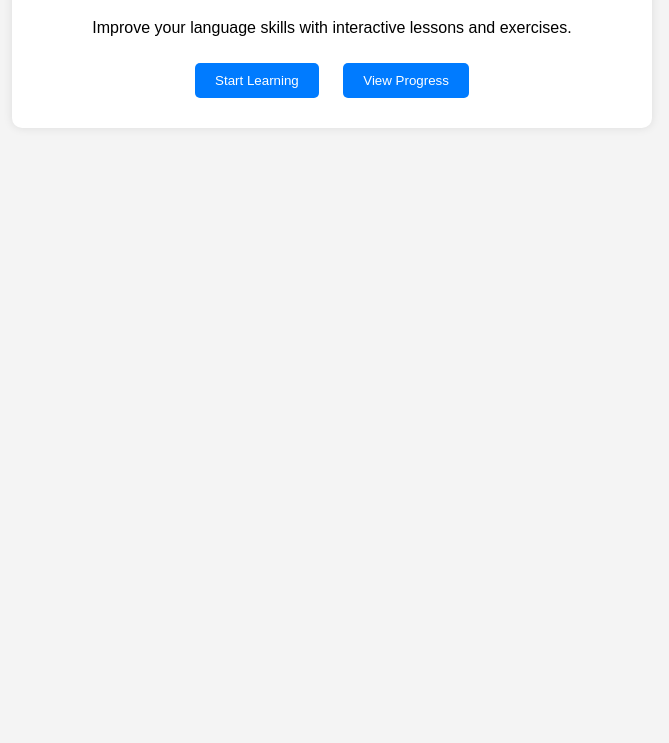
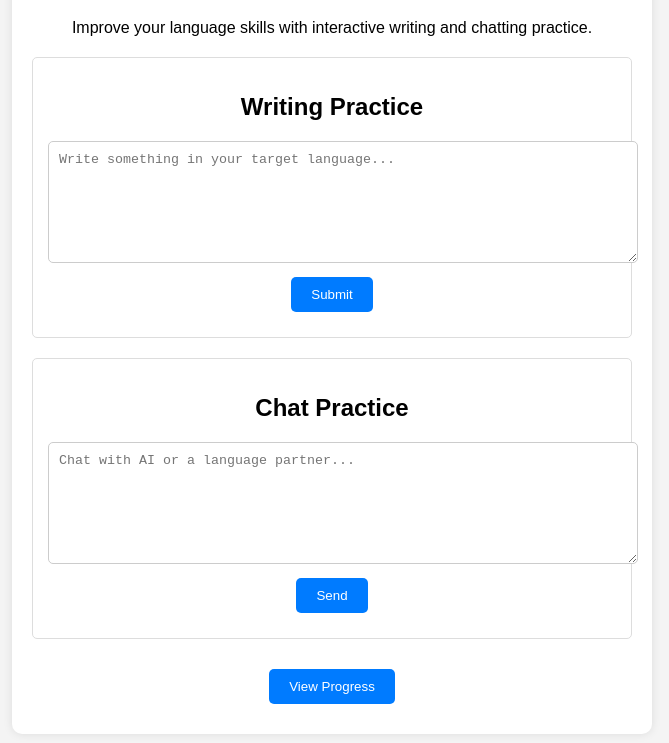
Before and after one commit to LucyGuo0422/my_app, a plain HTML site: page index.html in a window 1280 px wide. Shown: the part 131-874 px from the top of the page, without its empty margins (308-977 px from the left). Before the commit the page ends 800 px from the top, so only its background shows below. Drawn offline with Linux system fonts and the light colour scheme.

Commit message:
Update index.html

```diff
--- a/index.html
+++ b/index.html
@@ -36,13 +36,39 @@
         .btn:hover {
             background: #0056b3;
         }
+        .chat-box, .writing-box {
+            margin: 20px 0;
+            padding: 15px;
+            border: 1px solid #ddd;
+            border-radius: 5px;
+            background: #fff;
+        }
+        textarea {
+            width: 100%;
+            height: 100px;
+            padding: 10px;
+            border: 1px solid #ccc;
+            border-radius: 5px;
+        }
     </style>
 </head>
 <body>
     <div class="container">
         <h1>Welcome to Language Learning App</h1>
-        <p>Improve your language skills with interactive lessons and exercises.</p>
-        <button class="btn">Start Learning</button>
+        <p>Improve your language skills with interactive writing and chatting practice.</p>
+
+        <div class="writing-box">
+            <h2>Writing Practice</h2>
+            <textarea placeholder="Write something in your target language..."></textarea>
+            <button class="btn">Submit</button>
+        </div>
+
+        <div class="chat-box">
+            <h2>Chat Practice</h2>
+            <textarea placeholder="Chat with AI or a language partner..."></textarea>
+            <button class="btn">Send</button>
+        </div>
+
         <button class="btn">View Progress</button>
     </div>
 </body>
```
